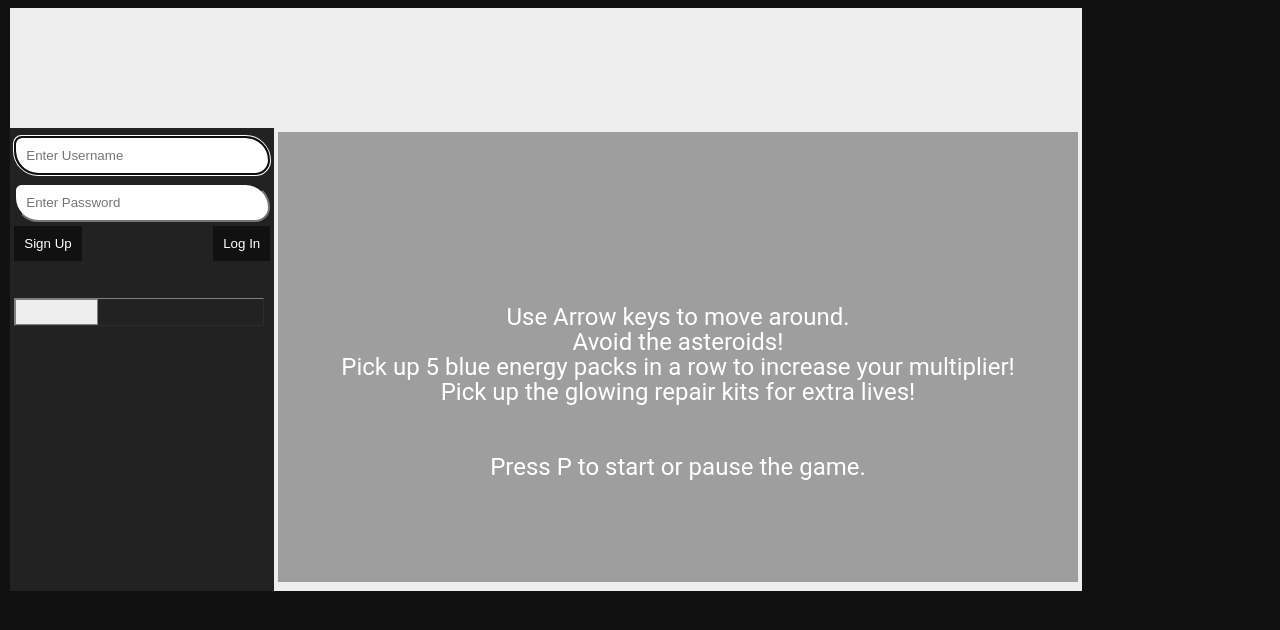
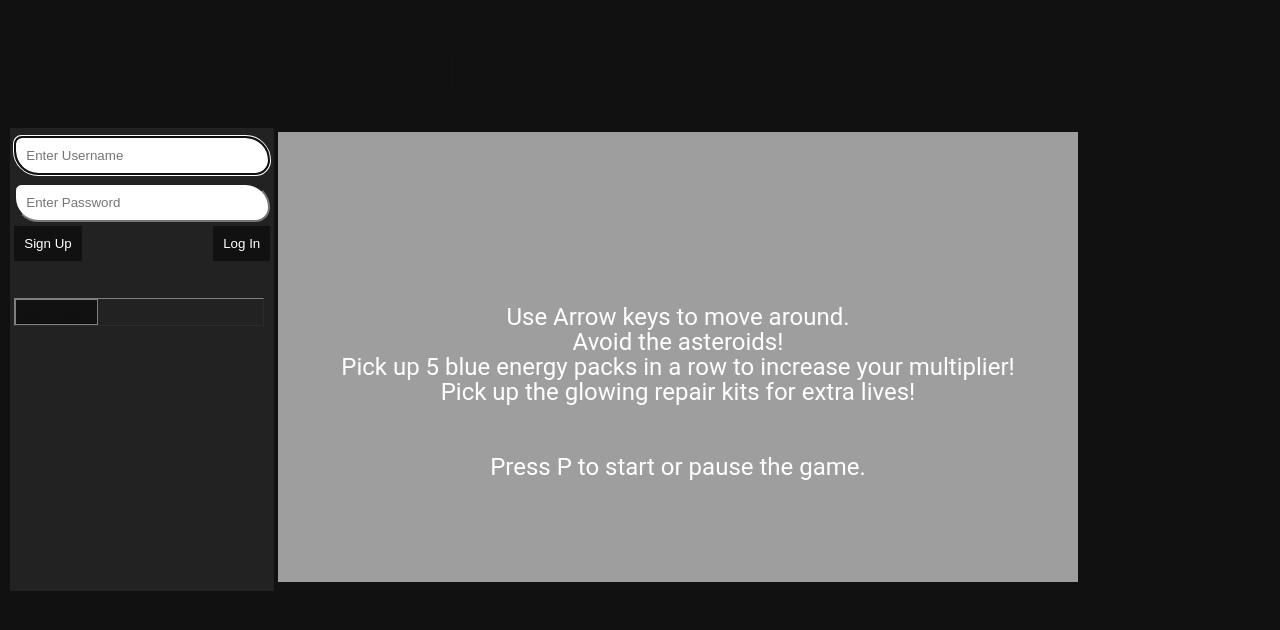
Before and after one commit to jackylau-nyc/Asteroid-Escape, a PHP site: page / in a window 1280 px wide. Shown: the top 630 px of the page. Run offline with PHP 8.4, Linux system fonts and the light colour scheme; data that the repository does not hold is empty.

Commit message:
fixed database

```diff
--- a/style.css
+++ b/style.css
@@ -36,12 +36,12 @@
     padding: 4px;
 }
 
-tr:nth-child(even){background-color: #eee}
+tr:nth-child(even){background-color: #111}
 
 th {
 	padding: 0px;
-    background-color: #eee;
-    color: #eee;
+    background-color: #111;
+    color: #111;
 }
 
 /* Set a style for all buttons */
```
